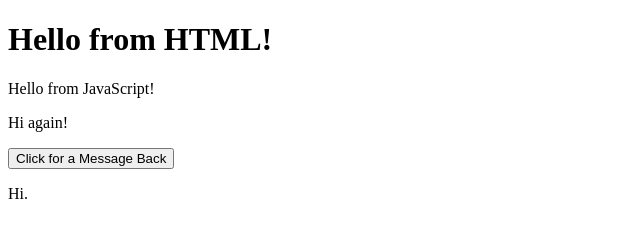
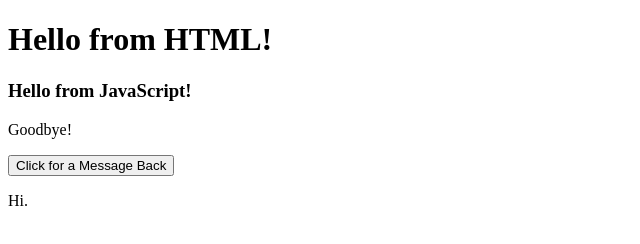
Before and after one commit to carlosraguirre/practice-vuejs, a plain HTML site: page index.html in a window 1280 px wide. Both pictures are taken after a click on the button "Click for a Message Back". Shown: the whole page, without its empty margins (0-640 px from the left). Drawn offline with nearby package versions, Linux system fonts and the light colour scheme.

Commit message:
add v-on: click

```diff
--- a/index.html
+++ b/index.html
@@ -9,7 +9,7 @@
   <body>
     <h1>Hello from HTML!</h1>
     <div id="app">
-      {{ message }}
+      <h3>{{ message }}</h3>
       <p>{{subMessage}}</p>
       <button v-on:click="goodbye">Click for a Message Back</button>
       <p>{{thirdMessage}}</p>
--- a/index.js
+++ b/index.js
@@ -10,7 +10,8 @@ var app = new Vue({
   },
   methods: {
     goodbye: function () {
-      return subMessage = "Goodbye!";
+      console.log("Goodbye!");
+      this.subMessage = "Goodbye!";
     }
   }
 });
```
